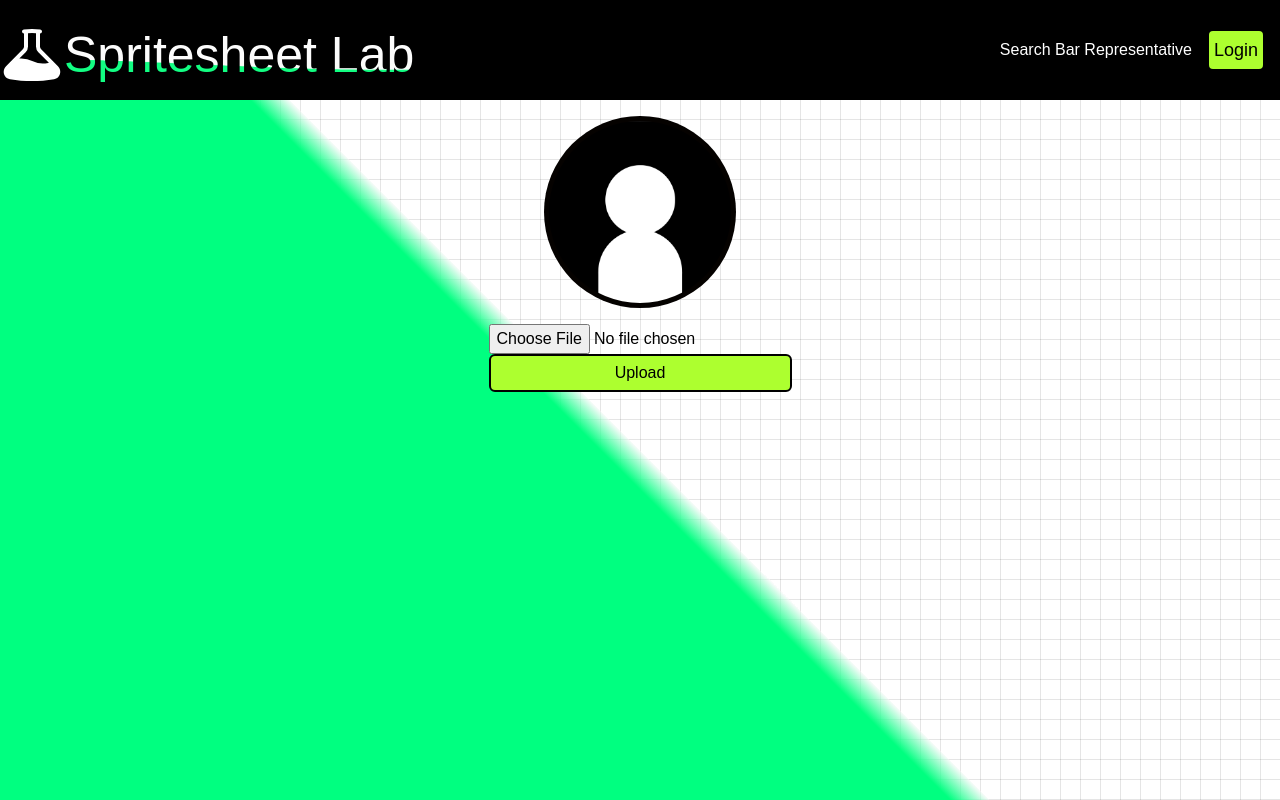
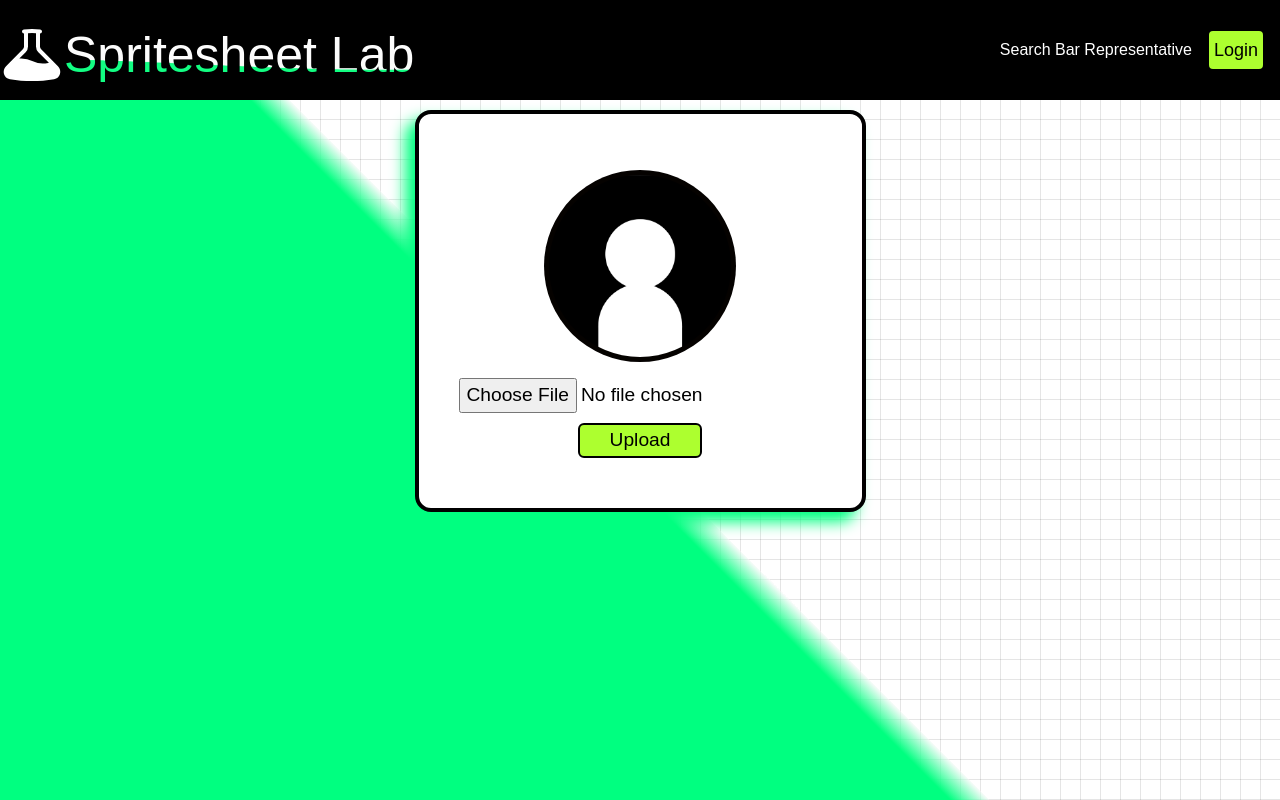
Before and after one commit to JJDOESIT/spritesheet-lab, a Next.js app: page /settings in a window 1280 px wide. Built offline with nearby package versions, Linux system fonts and the light colour scheme; no server answers; a web font is replaced by a local one.

Commit message:
fix redirect home

```diff
--- a/app/components/uploadImage/uploadImage.tsx
+++ b/app/components/uploadImage/uploadImage.tsx
@@ -2,6 +2,7 @@
 
 import imageToBase64 from "@/app/functions/imageToBase64";
 import updateDBField from "@/app/functions/updateDBField";
+import styles from "../uploadImage/uploadImage.module.css";
 import { useRef } from "react";
 
 interface UploadImageProps {
@@ -42,20 +43,21 @@ export default function UploadImage(props: UploadImageProps) {
     }
   }
   return (
-    <>
+    <div className="flex flex-col items-center self-start justify-center w-full">
       <input
+        className={``}
         type="file"
         ref={fileUpload}
         accept="image/png, image/jpg, image/jpeg"
       ></input>
       <input
-        className="neonBlackButton"
+        className="neonBlackButton w-fit !pt-[1px] !pb-[1px] !pl-[30px] !pr-[30px] mt-[10px] mb-[10px]"
         type="button"
         value="Upload"
         onClick={() => {
           handleSubmit();
         }}
       ></input>
-    </>
+    </div>
   );
 }
--- a/app/page.tsx
+++ b/app/page.tsx
@@ -1,3 +1,5 @@
+"use client";
+
 import { redirect } from "next/navigation";
 
 export default function homePageReroute() {
--- a/app/settings/page.tsx
+++ b/app/settings/page.tsx
@@ -31,7 +31,7 @@ export default function Settings() {
           type: "success",
           message: "Image Uploaded. Please refresh.",
           hidden: false,
-          maxWidth: 305,
+          maxWidth: 999,
         })
       );
     }
@@ -42,20 +42,13 @@ export default function Settings() {
     setPageLoaded(true);
   }, []);
 
-  // On mount, set the page loaded to true
-  useEffect(() => {
-    if (profileLoaded) {
-      setPageLoaded(true);
-    }
-  }, [profileLoaded]);
-
   return (
     <>
       {pageLoaded ? (
         <div
           className={`flex w-full h-full justify-center pl-[10px] pr-[10px] ${styles.pageContainer}`}
         >
-          <div className="flex flex-col">
+          <div className="flex flex-col roundedFormOppositeShadow mt-[10px]">
             <ProfilePicture
               profileImgPath={profileData["profile_image"]}
               username={profileData["username"]}
--- a/app/settings/settings.module.css
+++ b/app/settings/settings.module.css
@@ -1,3 +1,7 @@
 .pageContainer{
     background: linear-gradient(45deg, rgba(0,255,128,1) 48%, rgba(248, 248, 248, 0.5) 50%, rgba(255,255,255,0) 50%);
 }
+
+.pageContainer *{
+    font-size: clamp(10px, 1.5vw, 20px);
+}
```
Also changed, not shown: app/components/sidenav/sidenav.tsx (+4 -3 lines), app/components/uploadImage/uploadImage.module.css (added).
